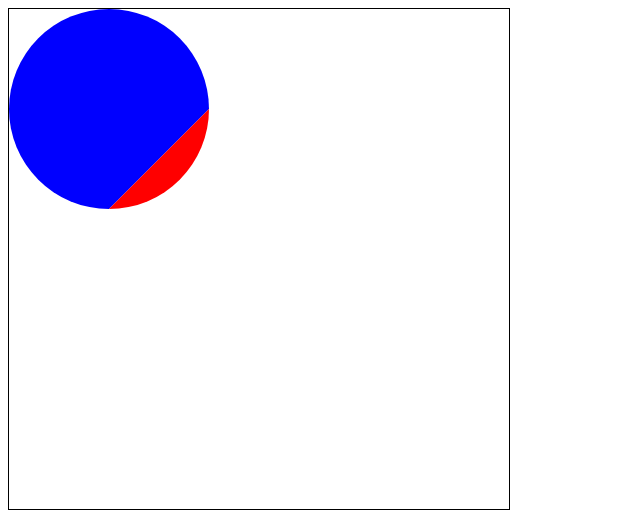
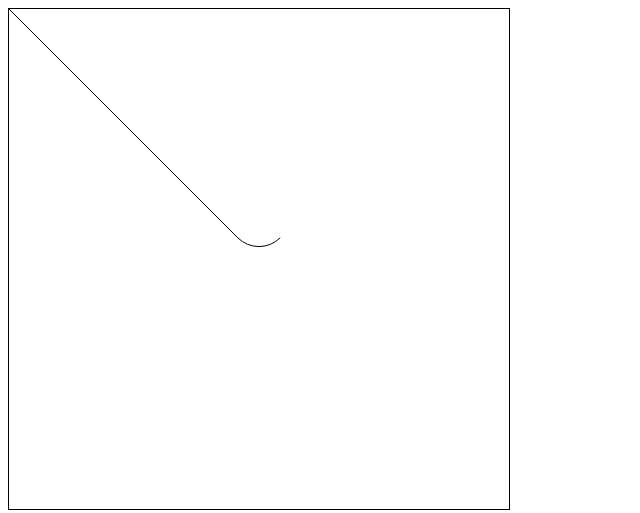
Before and after one commit to Diego6699/canvas-repository, a plain HTML site: page index.html in a window 1280 px wide. Shown: the whole page, without its empty margins (0-640 px from the left). Drawn offline with Linux system fonts and the light colour scheme.

```diff
--- a/index.html
+++ b/index.html
@@ -16,13 +16,12 @@
         let ctx = canvas.getContext("2d");
         let anima = window;
         function desenha(){
-            ctx.fillStyle = 'blue';
-            ctx.arc(100,100,100,(Math.PI/180)*0,(Math.PI/180)*90,true);
-            ctx.fill();
-            ctx.beginPath();
-            ctx.fillStyle = 'red';
-            ctx.arc(100,100,100,(Math.PI/180)*0,(Math.PI/180)*90,false);
-            ctx.fill();
+            ctx.fillStyle = "#fff";
+            ctx.fillRect(0,0,500,500);
+            ctx.moveTo(0,0);
+            ctx.lineTo(100,100);
+            ctx.arcTo(250,250,500,0,30)
+            ctx.stroke();
         }
         desenha();
     </script>
```
